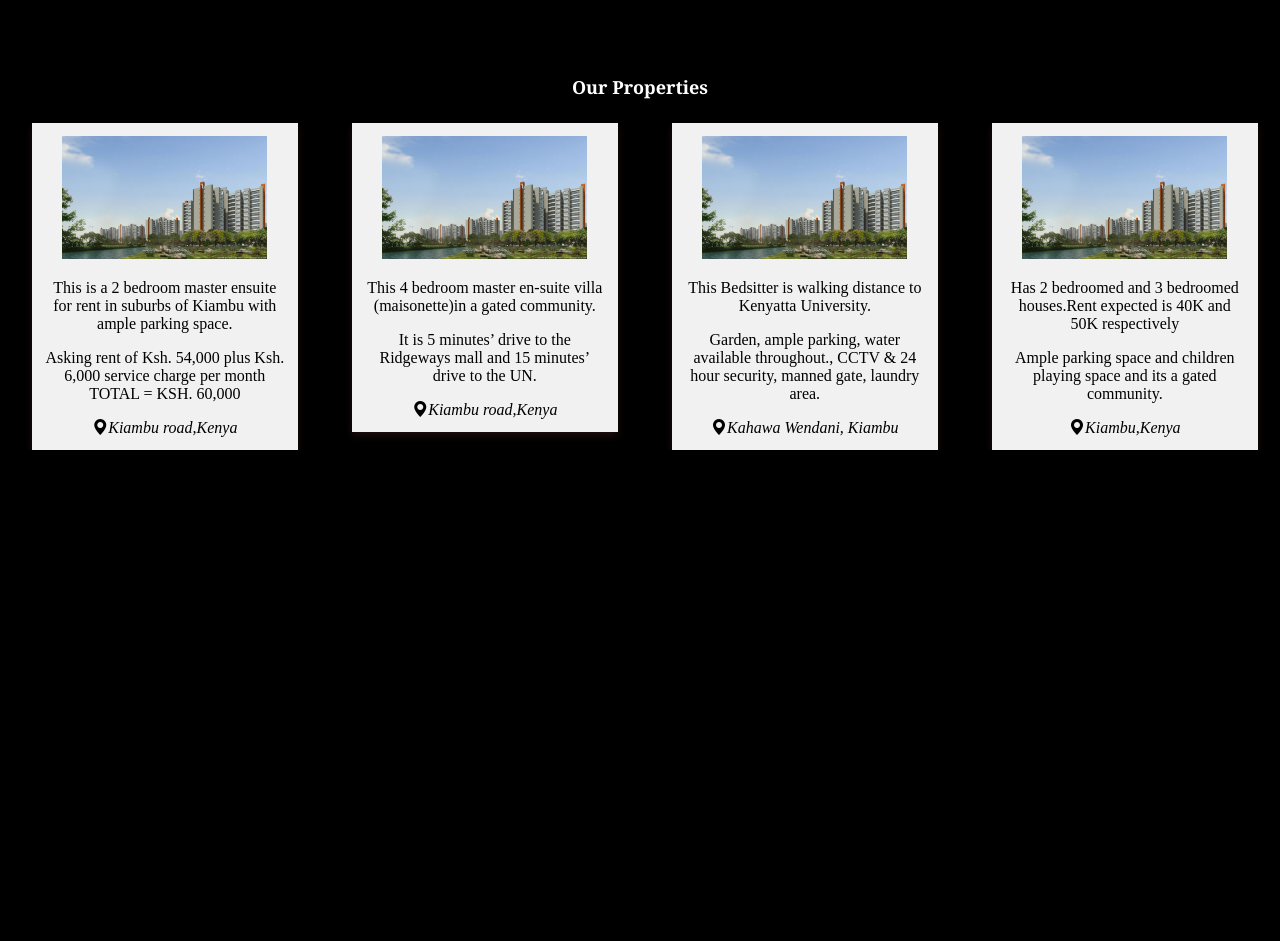
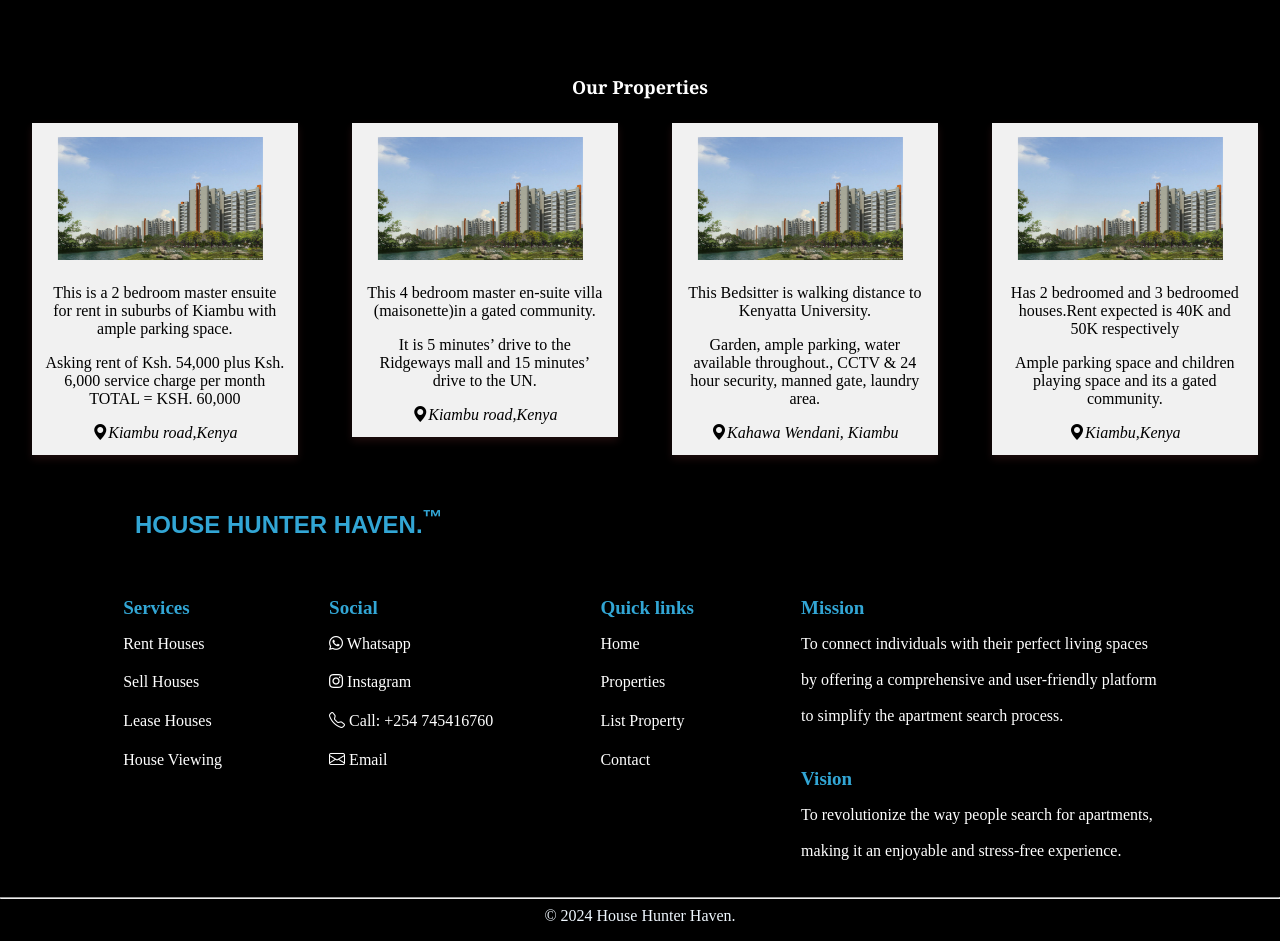
Before and after one commit to LourdesN/House_Hunter_Haven, a plain HTML site: page index.html in a window 1280 px wide. Shown: the part 640-1581 px from the top of the page. Before the commit the page ends 1090 px from the top, so only its background shows below. Drawn offline with nearby package versions, Linux system fonts and the light colour scheme.

Commit message:
styling!

```diff
--- a/index.html
+++ b/index.html
@@ -15,7 +15,7 @@
         <ul>
          <a href="#home" class="logo">House Hunter Haven</a>
          <a href="#">Home</a>
-         <a href="#home">Properties</a>
+         <a href="#Properties">Properties</a>
          <a href="#footer">List Property</a>
          <a href="#footer">Contact Us</a>
          <a href="javascript:void(0);" class="icon" onclick="myFunction()">
@@ -29,11 +29,20 @@
            <p>We help you find and rent a house from a bed-sitter <br><br> to a four bedroomed house.</p>
         </div>
    <!-- apartments -->
-   <h4>Our Properties</h4>
+   <h4 id="Properties">Our Properties</h4>
    <div class="row">
     <div class="column">
       <div class="card">
-        <img src="home.jpeg" alt="home">
+        <div class="flip-box">
+            <div class="flip-box-inner">
+              <div class="flip-box-front">
+                <img src="home.jpeg" alt="home" >
+              </div>
+              <div class="flip-box-back">
+                <img src="houses.jpeg" alt="houses">
+              </div>
+            </div>
+          </div>
         <p>This is a 2 bedroom master ensuite for rent in suburbs of Kiambu with ample parking space.</p>
         <p>Asking rent of Ksh. 54,000 plus Ksh. 6,000 service charge per month TOTAL = KSH. 60,000</p>
         <i class="bi bi-geo-alt-fill">Kiambu road,Kenya</i>
@@ -42,7 +51,16 @@
 
     <div class="column">
       <div class="card">
-        <img src="home.jpeg" alt="home">
+        <div class="flip-box">
+            <div class="flip-box-inner">
+              <div class="flip-box-front">
+                <img src="home.jpeg" alt="home" >
+              </div>
+              <div class="flip-box-back">
+                <img src="houses.jpeg" alt="houses">
+              </div>
+            </div>
+          </div>
         <p>This 4 bedroom master en-suite villa (maisonette)in a gated community.</p>
         <p> It is 5 minutes’ drive to the Ridgeways mall and 15 minutes’ drive to the UN.</p>
         <i class="bi bi-geo-alt-fill">Kiambu road,Kenya</i>
@@ -51,21 +69,96 @@
 
     <div class="column">
       <div class="card">
-        <img src="home.jpeg" alt="home">
+        <div class="flip-box">
+            <div class="flip-box-inner">
+              <div class="flip-box-front">
+                <img src="home.jpeg" alt="home" >
+              </div>
+              <div class="flip-box-back">
+                <img src="houses.jpeg" alt="houses">
+              </div>
+            </div>
+          </div>
         <p>This Bedsitter is walking distance to Kenyatta University.</p>
         <p>Garden, ample parking, water available throughout., CCTV & 24 hour security, manned gate, laundry area.</p>
         <i class="bi bi-geo-alt-fill">Kahawa Wendani, Kiambu</i>
       </div>
     </div>
-
     <div class="column">
       <div class="card">
-        <img src="home.jpeg" alt="home">
+        <div class="flip-box">
+            <div class="flip-box-inner">
+              <div class="flip-box-front">
+                <img src="home.jpeg" alt="home" >
+              </div>
+              <div class="flip-box-back">
+                <img src="houses.jpeg" alt="houses">
+              </div>
+            </div>
+          </div>
         <p>Has 2 bedroomed and 3 bedroomed houses.Rent expected is 40K and 50K respectively</p>
         <p>Ample parking space and children playing space and its a gated community.</p>
         <i class="bi bi-geo-alt-fill">Kiambu,Kenya</i>
       </div>
     </div>
+  </div>
+
+   <!-- footer -->
+   <div class="footer" id="footer">
+    <div class="heading">
+      <h2>House Hunter Haven.<sup>&trade;</sup></h2>
+    </div>
+    <div class="content">
+      <div class="services">
+        <h4>Services</h4>
+        <p><a href="#Properties">Rent Houses</a></p>
+        <p><a href="#Properties">Sell Houses</a></p>
+        <p><a href="#Properties">Lease Houses</a></p>
+        <p><a href="#Properties">House Viewing</a></p>
+      </div>
+      <div class="social-media">
+        <h4>Social</h4>
+        <p>
+          <a href="whatsapp://send?text=Hello!&phone=+254 745416760">
+            <i class="fab fa-whatsapp"></i> Whatsapp</a>
+        </p>
+        <p>
+          <a href="#">
+            <i class="fab fa-instagram"></i> Instagram </a>
+        </p>
+        <p>
+            <a href="tel:+254 745416760">
+           <i class="bi-telephone"></i> Call: +254 745416760 </a>
+          </p>
+        <p>
+          <a href="mailto: lourdeswairimu@gmail.com">
+            <i class="bi bi-envelope px-2"> </i> Email</a>
+        </p>
+      </div>
+      <div class="links">
+        <h4>Quick links</h4>
+        <p><a href="#home">Home</a></p>
+        <p><a href="#Properties">Properties</a></p>
+        <p><a href="#services">List Property</a></p>
+        <p><a href="#footer">Contact</a></p>
+      </div>
+      <div class="details">
+        <h4 class="address">Mission</h4>
+        <p>
+            To connect individuals with their perfect living spaces <br><br>
+            by offering a comprehensive and user-friendly platform <br><br>
+             to simplify the apartment search process. <br><br>
+
+
+        </p>
+        <h4 class="mobile">Vision</h4>
+        <p>To revolutionize the way people search for apartments,<br><br> making it an enjoyable and stress-free experience. </p>
+      </div>
+    </div>
+    <footer>
+      <hr />
+      &copy; 2024 House Hunter Haven.
+    </footer>
   </div>
        </main>
     <script src='http://cdnjs.cloudflare.com/ajax/libs/jquery/2.1.3/jquery.min.js'></script>
--- a/style.css
+++ b/style.css
@@ -120,14 +120,12 @@ body{
     width: 25%;
   }
 
-
-  /* Clear floats after the columns */
   .row:after {
     content: "";
     display: table;
     clear: both;
   }
-  h4{
+  #Properties{
     color: white;
     text-align: center;
     font-size: 18px;
@@ -142,9 +140,12 @@ body{
       display: block;
       margin-bottom: 20px;
     }
+    .flip-box-inner{
+        width: 300px;
+        height: 200px;
+        margin-left: 4%;
+    }
   }
-
-  /* Style the counter cards */
   .card {
     box-shadow: 0 4px 8px 0 rgba(154, 65, 65, 0.2);
     padding: 13px;
@@ -156,3 +157,133 @@ body{
   .card img{
     width: 205px;
   }
+
+.flip-box {
+    background-color: transparent;
+    width: 205px;
+    height: 130px;
+    border: 1px solid #f1f1f1;
+    perspective: 1000px;
+    margin-left: 5%;
+  }
+
+  .flip-box-inner {
+    position: relative;
+    width: 100%;
+    height: 100%;
+    text-align: center;
+    transition: transform 0.8s;
+    transform-style: preserve-3d;
+  }
+
+  /* Do an horizontal flip when you move the mouse over the flip box container */
+  .flip-box:hover .flip-box-inner {
+    transform: rotateY(180deg);
+  }
+
+  .flip-box-front, .flip-box-back {
+    position: absolute;
+    width: 100%;
+    height: 100%;
+    -webkit-backface-visibility: hidden;
+    backface-visibility: hidden;
+  }
+
+  .flip-box-back {
+    color: white;
+    transform: rotateY(180deg);
+  }
+  @media only screen and (max-width: 768px){
+    .flip-box-inner{
+        width: 300px;
+        height: 200px;
+        margin-left: 3%;
+        align-items: center;
+    }
+    .column {
+        width: 100%;
+        display: block;
+        margin-bottom: 20px;
+      }
+  }
+
+   /* footer styling */
+   .footer {
+    width: 100%;
+    bottom: 0;
+    left: 0;
+    margin-top: 4%;
+  }
+
+  .footer .heading {
+    max-width: 1010px;
+    width: 90%;
+    text-transform: uppercase;
+    margin: 0 auto;
+    margin-bottom: 2rem;
+    font-family: Copperplate, Papyrus, fantasy ;
+    color: #32a6d5;
+  }
+
+  .footer .content {
+    display: flex;
+    justify-content: space-evenly;
+    margin: 1rem;
+  }
+
+  .footer .content p {
+    margin-bottom: 1.3rem;
+    color: white;
+  }
+
+  .footer .content a {
+    text-decoration: none;
+    color: white;
+  }
+
+  .footer .content a:hover {
+    color: #32a6d5;
+  }
+
+  .footer .content h4 {
+    margin-bottom: 1rem;
+    font-size: 19px;
+    color: #32a6d5;
+
+  }
+
+  footer {
+    text-align: center;
+    margin-bottom: 1rem;
+    color: aliceblue;
+  }
+
+  footer hr {
+    margin: 0.5rem 0;
+    color: aliceblue;
+  }
+
+  @media (max-width: 767px) {
+    .footer .content {
+      display: flex;
+      flex-direction: column;
+      font-size: 14px;
+    }
+
+    .footer {
+      position: unset;
+    }
+  }
+
+  @media (min-width: 768px) and (max-width: 1024px) {
+    .footer .content,
+    .footer {
+      font-size: 14px;
+    }
+  }
+
+  @media (orientation: landscape) and (max-height: 500px) {
+    .footer {
+      position: unset;
+    }
+  }
```
